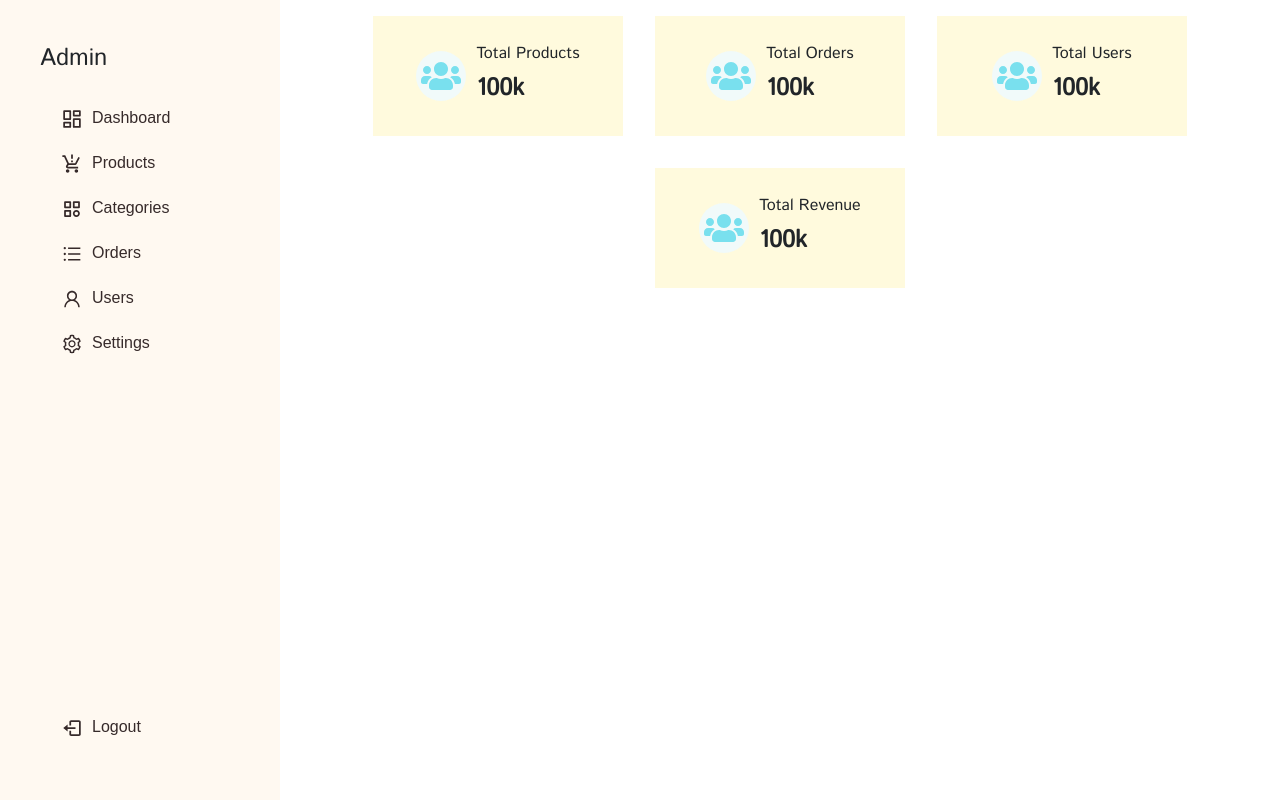
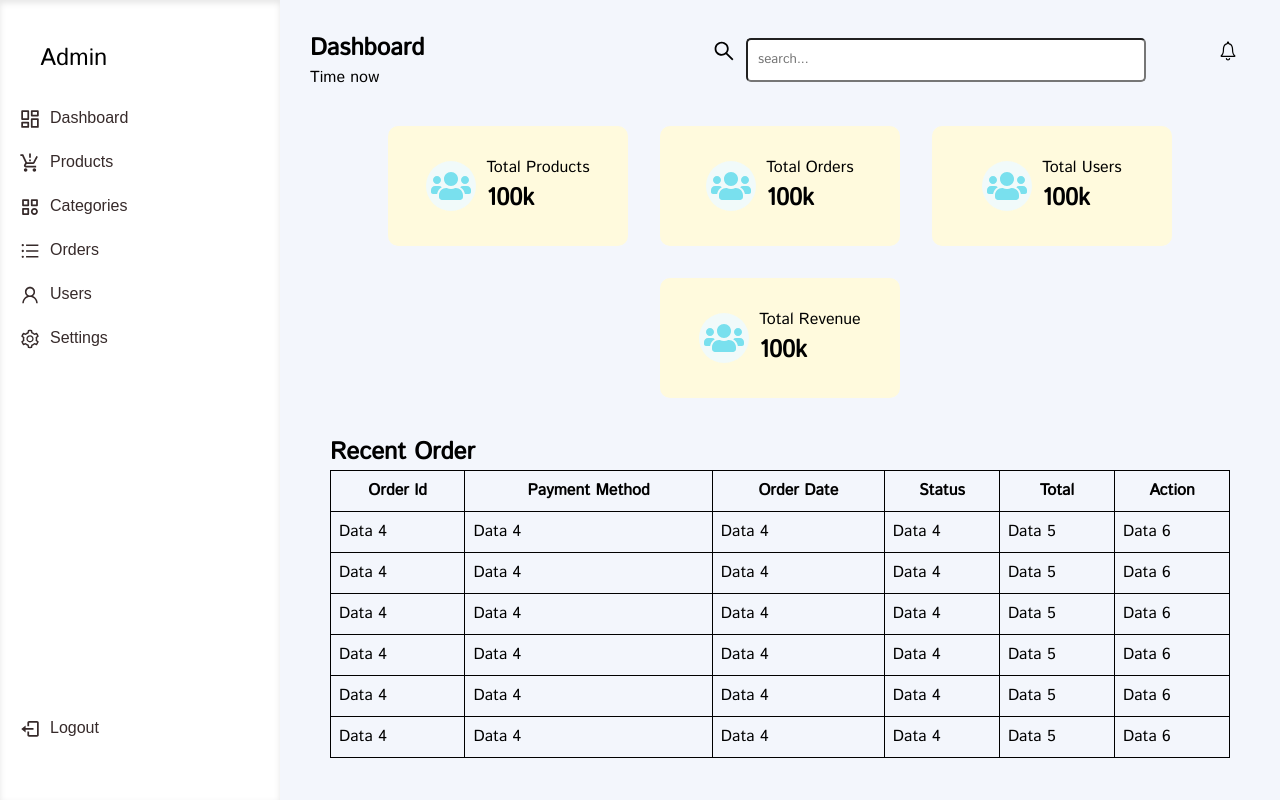
Before and after one commit to JMarkDev/Food_Ordering_Mcdollibee, a React (Vite) app in the folder Food-Ordering-Dashboard1/: page /dashboard in a window 1280 px wide. Built offline with nearby package versions, Linux system fonts and the light colour scheme; a web font is replaced by a local one.

Commit message:
dashboard done

```diff
--- a/Food-Ordering-Dashboard1/index.html
+++ b/Food-Ordering-Dashboard1/index.html
@@ -4,11 +4,7 @@
     <meta charset="UTF-8" />
     <link rel="icon" type="image/svg+xml" href="/vite.svg" />
     <meta name="viewport" content="width=device-width, initial-scale=1.0" />
-    <title>Vite + React</title>
-    <link
-    rel="stylesheet"
-    href="https://cdn.jsdelivr.net/npm/bootstrap@5.1.0/dist/css/bootstrap.min.css"
-  />
+    <title>Food Ordering Dashboard</title>
   </head>
   <body>
     <div id="root"></div>
--- a/Food-Ordering-Dashboard1/package.json
+++ b/Food-Ordering-Dashboard1/package.json
@@ -11,6 +11,7 @@
   },
   "dependencies": {
     "bootstrap": "^5.3.0",
+    "mdb-react-ui-kit": "^6.1.0",
     "react": "^18.2.0",
     "react-dom": "^18.2.0",
     "react-icons": "^4.9.0",
--- a/Food-Ordering-Dashboard1/src/App.css
+++ b/Food-Ordering-Dashboard1/src/App.css
@@ -4,10 +4,18 @@
     padding: 0;
     box-sizing: border-box;
     font-family: "Istok Web", sans-serif;
+    scroll-behavior: smooth;
+}
+
+li{
+  list-style: none;
 }
 
   .content {
+    height: 100%;
+    background-color: #f3f6fc;
     position: absolute;
     right: 0;
     width: calc(100% - 280px);
+
   }
--- a/Food-Ordering-Dashboard1/src/App.jsx
+++ b/Food-Ordering-Dashboard1/src/App.jsx
@@ -1,4 +1,3 @@
-import React from 'react'
 import { Routes, Route, Navigate } from 'react-router-dom'
 import Dashboard from "./components/pages/Dashboard"
 import Products from "./components/pages/Product"
--- a/Food-Ordering-Dashboard1/src/components/pages/Dashboard.jsx
+++ b/Food-Ordering-Dashboard1/src/components/pages/Dashboard.jsx
@@ -1,10 +1,27 @@
-import React from 'react';
 import "../../styles/Dashboard.css";
 import { FaUsers } from "react-icons/fa";
+import {IoIosNotificationsOutline} from "react-icons/io"
+import {AiOutlineSearch} from "react-icons/ai"
 
 function Dashboard() {
   return (
-    <div className='dashboard'>
+    <>
+    <div className="nav__dashboard">
+      <div>
+        <h2 className="nav__title">Dashboard</h2>
+        <p>Time now</p>
+      </div>
+      <div className="search">
+        <div>
+        <span className="nav__icon"><AiOutlineSearch /></span>
+        <input type="text" name="" id="" placeholder="search..."/>
+        </div>
+        <div className="notification__icon">
+        <span className="nav__icon"><IoIosNotificationsOutline /></span>
+        </div>
+      </div>
+    </div>
+    <div className='dashboard__card'>
       <div className='cards'>
         <div className='card-icon'>
           <FaUsers className='icon' />
@@ -41,10 +58,73 @@ function Dashboard() {
           <h2 className='total'>100k</h2>
         </div>
       </div>
-      <div>
-
-      </div>
     </div>
+    <div className="dashboard-table">
+        <h2 className="table-title">Recent Order</h2>
+        <table style={{ borderCollapse: 'collapse', width: '100%' }}>
+      <thead>
+        <tr>
+        <th>Order Id</th>
+        <th>Payment Method</th>
+        <th>Order Date</th>
+        <th>Status</th>
+        <th>Total</th>
+        <th>Action</th>
+        </tr>
+      </thead>
+      <tbody>
+        <tr>
+          <td>Data 4</td>
+          <td>Data 4</td>
+          <td>Data 4</td>
+          <td>Data 4</td>
+          <td>Data 5</td>
+          <td>Data 6</td>
+        </tr>
+        <tr>
+          <td>Data 4</td>
+          <td>Data 4</td>
+          <td>Data 4</td>
+          <td>Data 4</td>
+          <td>Data 5</td>
+          <td>Data 6</td>
+        </tr>
+        <tr>
+          <td>Data 4</td>
+          <td>Data 4</td>
+          <td>Data 4</td>
+          <td>Data 4</td>
+          <td>Data 5</td>
+          <td>Data 6</td>
+        </tr>
+        <tr>
+          <td>Data 4</td>
+          <td>Data 4</td>
+          <td>Data 4</td>
+          <td>Data 4</td>
+          <td>Data 5</td>
+          <td>Data 6</td>
+        </tr>
+        <tr>
+          <td>Data 4</td>
+          <td>Data 4</td>
+          <td>Data 4</td>
+          <td>Data 4</td>
+          <td>Data 5</td>
+          <td>Data 6</td>
+        </tr>
+        <tr>
+          <td>Data 4</td>
+          <td>Data 4</td>
+          <td>Data 4</td>
+          <td>Data 4</td>
+          <td>Data 5</td>
+          <td>Data 6</td>
+        </tr>
+      </tbody>
+    </table>
+    </div>
+    </>
   );
 }
 
--- a/Food-Ordering-Dashboard1/src/components/sidebar/Sidebar.jsx
+++ b/Food-Ordering-Dashboard1/src/components/sidebar/Sidebar.jsx
@@ -1,4 +1,3 @@
-import React from 'react'
 import { Link } from 'react-router-dom';
 import "../../styles/Sidebar.css"
 import { AiOutlineSetting, AiOutlineUser, AiOutlineUnorderedList} from "react-icons/ai"
@@ -38,7 +37,7 @@ function Sidebar() {
             </ul>
         </div>
     </div>
-  )
+  );
 }
 
 export default Sidebar;
--- a/Food-Ordering-Dashboard1/src/styles/Dashboard.css
+++ b/Food-Ordering-Dashboard1/src/styles/Dashboard.css
@@ -1,13 +1,36 @@
-.dashboard {
+.nav__dashboard{
+  display: flex;
+  justify-content: space-between;
+  align-items: center;
+  padding: 30px 30px 0 30px;
+}
+
+.search{
+  display: flex;
+}
+
+input{
+  width: 400px;
+  padding: 10px;
+  border-radius: 5px;
+  margin-right: 60px;
+}
+
+.nav__icon{
+  font-size: 24px;
+  padding: 10px;
+}
+
+.dashboard__card {
     display: flex;
     justify-content: center;
     align-items: center;
     flex-wrap: wrap;
-    /* padding: 30px; */
+    padding: 20px;
   }
 
   .cards {
-    width: 250px;
+    width: 15rem;
     height: 120px;
     background-color: #fffadd;
     padding: 20px;
@@ -15,6 +38,7 @@
     display: flex;
     align-items: center;
     justify-content: center;
+    border-radius: 10px;
   }
 
   .card-icon {
@@ -43,3 +67,12 @@
     font-size: 24px;
     font-weight: 700;
   }
+
+  .dashboard-table{
+    margin: 0px 50px 0 50px;
+  }
+
+  th, td{
+    border: 1px solid black;
+    padding: 8px;
+  }
--- a/Food-Ordering-Dashboard1/src/styles/Sidebar.css
+++ b/Food-Ordering-Dashboard1/src/styles/Sidebar.css
@@ -9,6 +9,7 @@ body{
 ul li:last-child {
     position: absolute;
     bottom: 50px;
+    width: 260px;
 }
 
 
@@ -22,7 +23,9 @@ ul li:last-child {
     height: 100vh;
     position: fixed;
     left: 0;
-    background-color:  #fff9f1;
+    background-color:  #fff;
+    box-shadow: inset 0 3px 6px 0 rgba(0, 0, 0, 0.1);
+
 }
 
 .icons {
@@ -32,14 +35,13 @@ ul li:last-child {
     vertical-align: middle;
   }
 
-
 .links {
-  list-style: none;
-  border-radius: 5px;
-  width: 100%; /* Adjust the width as needed */
-  padding: 10px;
+    display: flex;
+    align-items: center;
     margin-right: 10px;
     margin-left: 10px;
+    padding: 10px;
+    border-radius: 5px;
   }
 
   .links:hover {
@@ -50,8 +52,14 @@ ul li:last-child {
     color: #fff;
   }
 
+  .icons {
+    font-size: 20px;
+    margin-right: 10px;
+    transform: scale(1.05);
+    vertical-align: middle;
+  }
 
-a{
+  a {
     color: rgb(54, 42, 42);
     text-decoration: none;
     font-family: Arial, Helvetica, sans-serif;
@@ -59,8 +67,3 @@ a{
     font-weight: 400;
     text-align: center;
   }
-
-.link{
-    margin-right: 10px;
-    margin-left: 10px;
-}
```
Also changed, not shown: 1 other file (tests, documents, lock files or other folders). Lines whose indentation alone changed are shown as unchanged.
